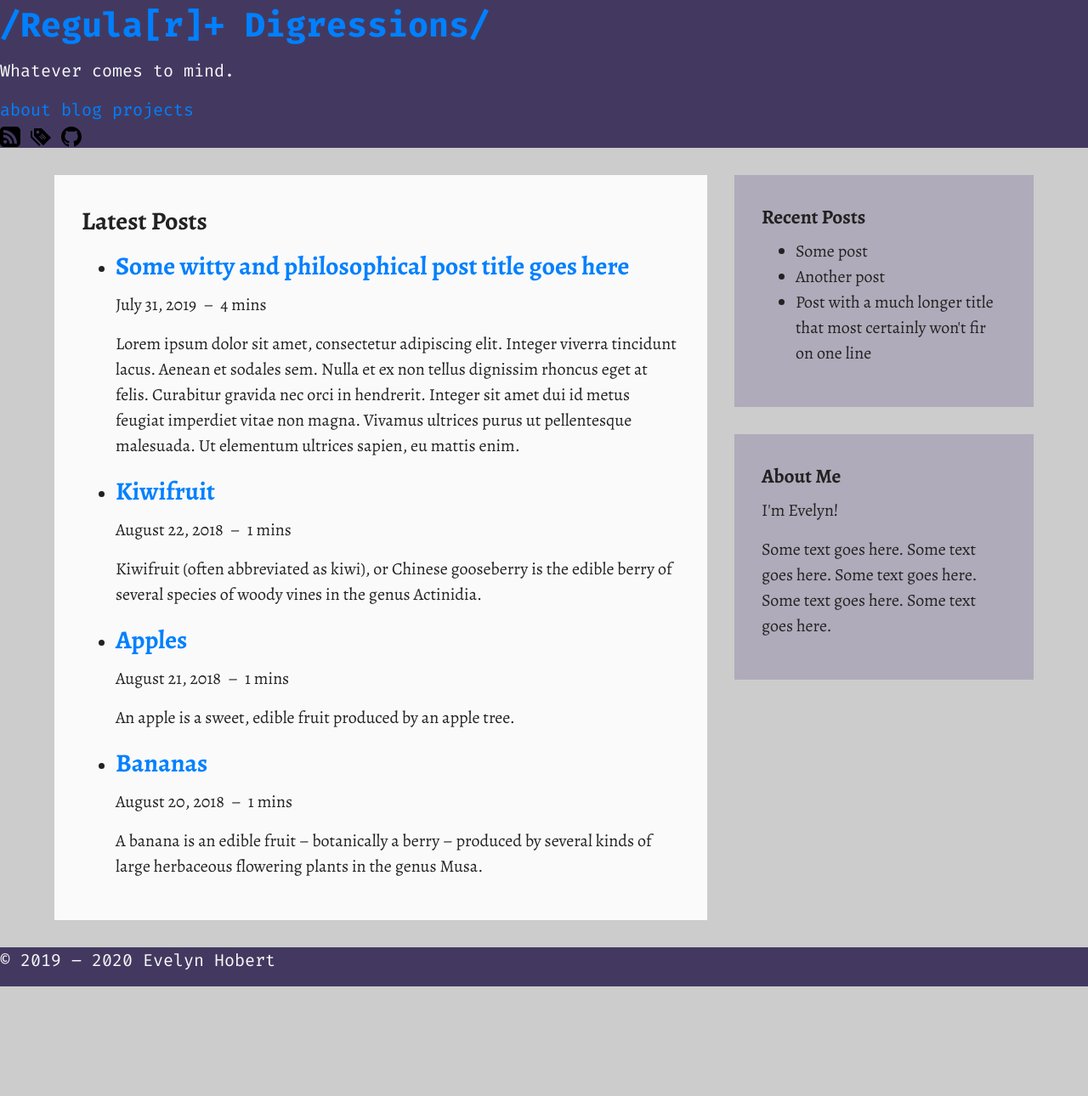
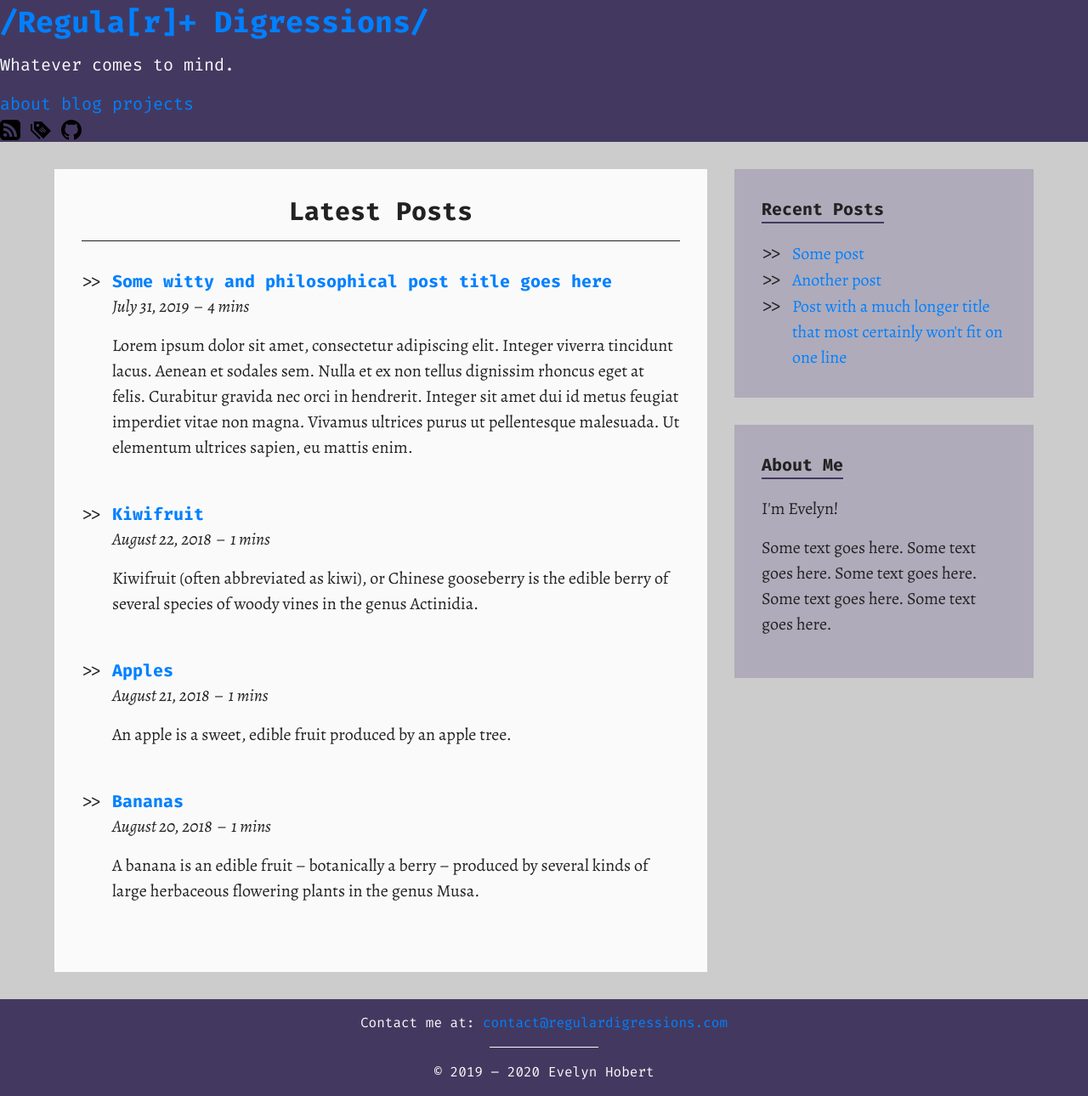
Before and after one commit to Evelyn-H/regulardigressions.com, a Jekyll site: the page built from blog.html, in a window 1280 px wide. Shown: the whole page at 85% size. Built offline with Jekyll 4.4.1, drawn with Linux system fonts in a browser that asks for light colours; before the commit the page ends 1161 px from its top, so only the background shows below that.

Commit message:
Almost there...

```diff
--- a/_layouts/default.html
+++ b/_layouts/default.html
@@ -100,10 +100,10 @@
         <aside class="sidebar">
             <section>
                 <h1>Recent Posts</h1>
-                <ul>
-                    <li>Some post</li>
-                    <li>Another post</li>
-                    <li>Post with a much longer title that most certainly won't fir on one line</li>
+                <ul class="pretty-list">
+                    <li><a href="#">Some post</a></li>
+                    <li><a href="#">Another post</a></li>
+                    <li><a href="#">Post with a much longer title that most certainly won't fit on one line</a></li>
                 </ul>
             </section>
             <section>
@@ -116,9 +116,9 @@
 
     <div class="flex-spacer"></div>
     <footer id="main-footer">
-        <div class="copyright">
-            <p>&copy; 2019 &ndash; 2020 Evelyn Hobert</p>
-        </div>
+        <p>Contact me at: <a href="mailto:contact@regulardigressions.com">contact@regulardigressions.com</a></p>
+        <hr class="short-hr" />
+        <p class="copyright">&copy; 2019 &ndash; 2020 Evelyn Hobert</p>
     </footer>
 </body>
 
--- /dev/null
+++ b/_sass/_content.scss
@@ -0,0 +1,83 @@
+/* FOOTNOTES */
+
+.footnote {
+    &::before {
+        content: "[";
+    }
+
+    &::after {
+        content: "]";
+    }
+    padding-left: 0.25em;
+}
+
+.footnotes {
+    border-top: 1px solid $dark;
+    // padding-top: 1rem;
+    padding: 0;
+
+
+    & > ol {
+        display: table;
+        counter-reset: list;
+        margin: 0;
+        padding: 1rem 2rem;
+
+        & > li {
+            list-style: none;
+            display: table-row;
+
+            & > p {
+                margin-bottom: 0;
+            }
+
+            &:target {
+                background: mix($primary, $light, 20%);
+                border-radius: 0.25rem;
+            }
+
+            &::before {
+                display: table-cell;
+                padding-right: 1rem;
+
+                counter-increment: list;
+                content: "[" counter(list) "]";
+            }
+        }
+
+    }
+}
+
+.reversefootnote {
+    // font-family: $monospace;
+    // make it superscript
+    top: -.5em;
+    position: relative;
+    font-size: 75%;
+    line-height: 0;
+    vertical-align: baseline;
+}
+
+/* CODE BLOCKS */
+code {
+    font-family: $monospace;
+    font-size: 0.8em;
+}
+
+// inline
+code.highlighter-rouge {
+    background: #ddd;
+    color: hsla(0, 50%, 50%, 1);
+    border-radius: 0.25rem;
+    padding-left: 0.25rem;
+    padding-right: 0.25rem;
+    word-wrap: break-word;
+}
+// block level
+div.highlighter-rouge pre {
+    background: #ddd;
+    padding: 0.5rem;
+    border-radius: 0.25rem;
+    border: 1px solid #ddd;
+    line-height: 1.2;
+}
--- a/_sass/_layout.scss
+++ b/_sass/_layout.scss
@@ -1,5 +1,8 @@
 html {
     font-size: 16px;
+    // This fixes the page jumping because of the scrollbar (dis)appearing
+    // width: 100vw;
+    // overflow-x: hidden;
 }
 
 body {
@@ -15,7 +18,7 @@ body {
     display: flex;
     flex-direction: column;
 
-    main {
+    & > main {
         // center page content
         max-width: $total-width;
         margin: auto;
@@ -28,6 +31,8 @@ body {
         display: flex;
         flex-direction: column;
         align-items: center;
+        justify-content: center;
+
         @include screen-m {
             padding: $gutter-width;
         }
@@ -36,7 +41,7 @@ body {
             align-items: flex-start;
         }
 
-        article {
+        & > article {
             max-width: $main-width;
             width: 100%;
             margin-bottom: $gutter-width;
@@ -47,7 +52,7 @@ body {
             padding: $gutter-width;
         }
 
-        aside {
+        & > aside {
             display: flex;
             flex-direction: column;
 
@@ -60,7 +65,7 @@ body {
                 max-width: $sidebar-width;
             }
 
-            section {
+            & > section {
                 margin-bottom: $gutter-width;
                 padding: $gutter-width;
 
@@ -72,7 +77,14 @@ body {
     }
 }
 
-// utility class to take up extra flex space
+/* UTILITY CLASSES */
 .flex-spacer {
     flex: 1 0 0;
 }
+
+.center-content {
+    display: flex;
+    flex-direction: column;
+    justify-content: center;
+    align-items: center;
+}
--- a/_sass/_styling.scss
+++ b/_sass/_styling.scss
@@ -1,4 +1,4 @@
-/* BASICS */
+/* BASIC COLOURS & FONTS */
 
 body {
     background: $dark-ish;
@@ -8,6 +8,26 @@ body {
 
 article {
     background: $light;
+}
+
+/* HEADINGS */
+
+h1 {
+    font-size: 1.75em;
+}
+
+h2 {
+    font-size: 1.5em;
+}
+
+h3 {
+    font-size: 1.25em;
+}
+
+h4,
+h5,
+h6 {
+    font-size: 1em;
 }
 
 /* LINKS */
@@ -23,41 +43,125 @@ a {
 #main-footer,
 #main-header {
     background: $primary;
-
     font-family: $monospace;
     color: $light;
 
+    #header-content {}
 }
 
-#header-content {}
+#main-footer {
+    font-size: 0.8em;
+    text-align: center;
+    display: flex;
+    flex-direction: column;
+    align-items: center;
+    padding: 1rem;
+    // get rids of the extra spacing at the bottom
+    & > :last-child {
+        margin-bottom: 0;
+    }
+
+    .copyright {
+        // margin: 0;
+    }
+
+    .short-hr {
+        border-top: 1px solid $light;
+    }
+}
 
 /* SIDEBAR */
 .sidebar {
-    section {
+    & > section {
         background: $primary-lighter;
+
+        & > h1 {
+            display: inline-block;
+            font-size: 1em;
+            font-family: $monospace;
+            border-bottom: 2px solid $primary;
+            margin-bottom: 1em;
+        }
     }
 }
 
-/* CODE BLOCKS */
-code {
-    font-family: $monospace;
-    font-size: 0.8em;
+/* ARTICLE */
+article {
+    & > header {
+        text-align: center;
+        margin-bottom: 2rem;
+
+        .page-title {
+            font-size: 1.5em;
+            font-family: $monospace;
+            // font-weight: normal;
+            line-height: 1.2;
+            // padding-left: 2rem;
+            // padding-right: 2rem;
+            padding-bottom: 1rem;
+            border-bottom: 1px solid $dark;
+        }
+    }
 }
 
-// inline
-code.highlighter-rouge {
-    background: #ddd;
-    color: hsla(0, 50%, 50%, 1);
-    border-radius: 0.25rem;
-    padding-left: 0.25rem;
-    padding-right: 0.25rem;
-    word-wrap: break-word
+// This makes the preferred wrapping points on tiny screens better
+.post-meta {
+    font-style: italic;
+
+    .dash {
+        padding: 0 0.5em;
+    }
+
+    & > * {
+        display: inline-block;
+    }
 }
-// block level
-div.highlighter-rouge pre {
-    background: #ddd;
-    padding: 0.5rem;
-    border-radius: 0.25rem;
-    border: 1px solid #ddd;
-    line-height: 1.2;
+
+/* POST LIST */
+.post-list {
+    h2 {
+        margin: 0;
+        font-family: $monospace;
+        font-size: 1em;
+    }
+
+    .post-description {
+        display: table-cell;
+        padding-bottom: 2rem;
+    }
 }
+
+/* UTILITY CLASSES */
+// ul,
+.pretty-list {
+    display: table;
+    margin: 0;
+    padding-left: 0;
+    // padding-left: 1rem;
+    // border-collapse: separate;
+    // border-spacing: 0 2rem;
+    li {
+        list-style: none;
+        display: table-row;
+        margin-bottom: 1rem;
+    }
+
+    li::before {
+        content: ">>";
+        display: table-cell;
+        padding-right: 1ch;
+        font-family: $monospace;
+    }
+}
+
+// better <hr>
+.short-hr {
+    display: block;
+    height: 1px;
+    width: 8em;
+    border: 0;
+    border-top: 1px solid $dark;
+    padding: 0;
+    margin: 0;
+    margin-bottom: 1rem;
+}
--- a/_sass/main.scss
+++ b/_sass/main.scss
@@ -1,3 +1,4 @@
 @import "variables";
 @import "layout";
+@import "content";
 @import "styling";
--- a/blog.html
+++ b/blog.html
@@ -4,7 +4,7 @@ permalink: /blog/
 ---
 
 
-<ul class="pretty-list">
+<ul class="pretty-list post-list">
     {% for post in site.posts %}
     <li>
         <div class="post-description">
```
Also changed, not shown: _posts/2019-07-31-test.md (+3 -1 lines).
